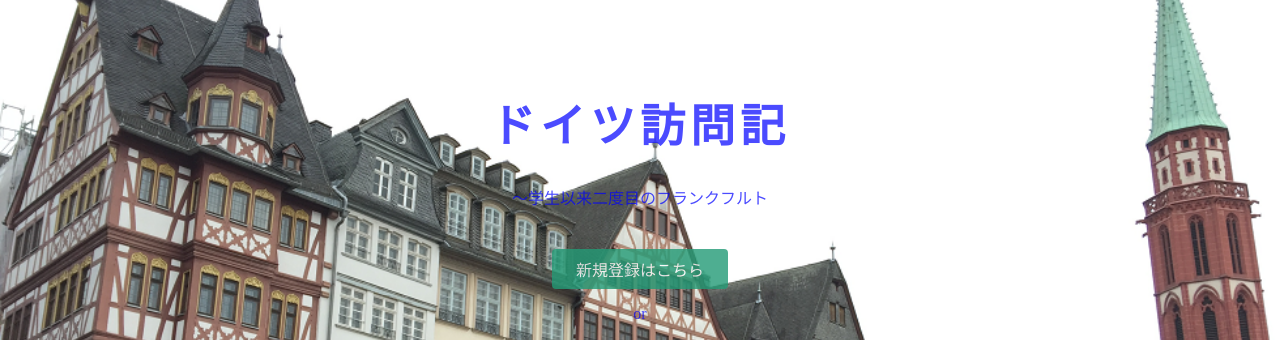
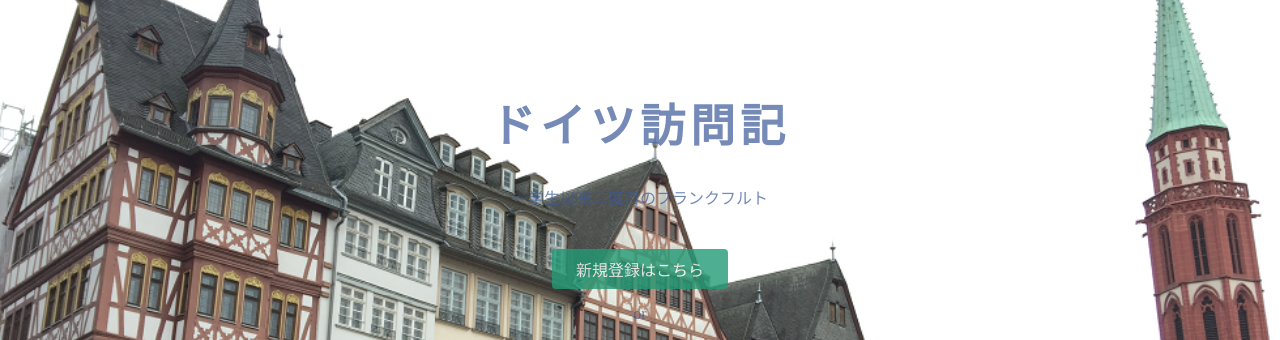
Before and after one commit to usj111/prog-8.github.io, a plain HTML site: page index.html in a window 1280 px wide. Shown: the part 120-460 px from the top of the page. Drawn offline with Linux system fonts and the light colour scheme.

Commit message:
Update stylesheet.css

```diff
--- a/stylesheet.css
+++ b/stylesheet.css
@@ -21,7 +21,7 @@ a {
   padding: 180px 0 100px 0;
   background-image: url(017.png);
   background-size: cover;
-  color: blue;
+  color:#3b5998;
   text-align: center;
 }
 
```
